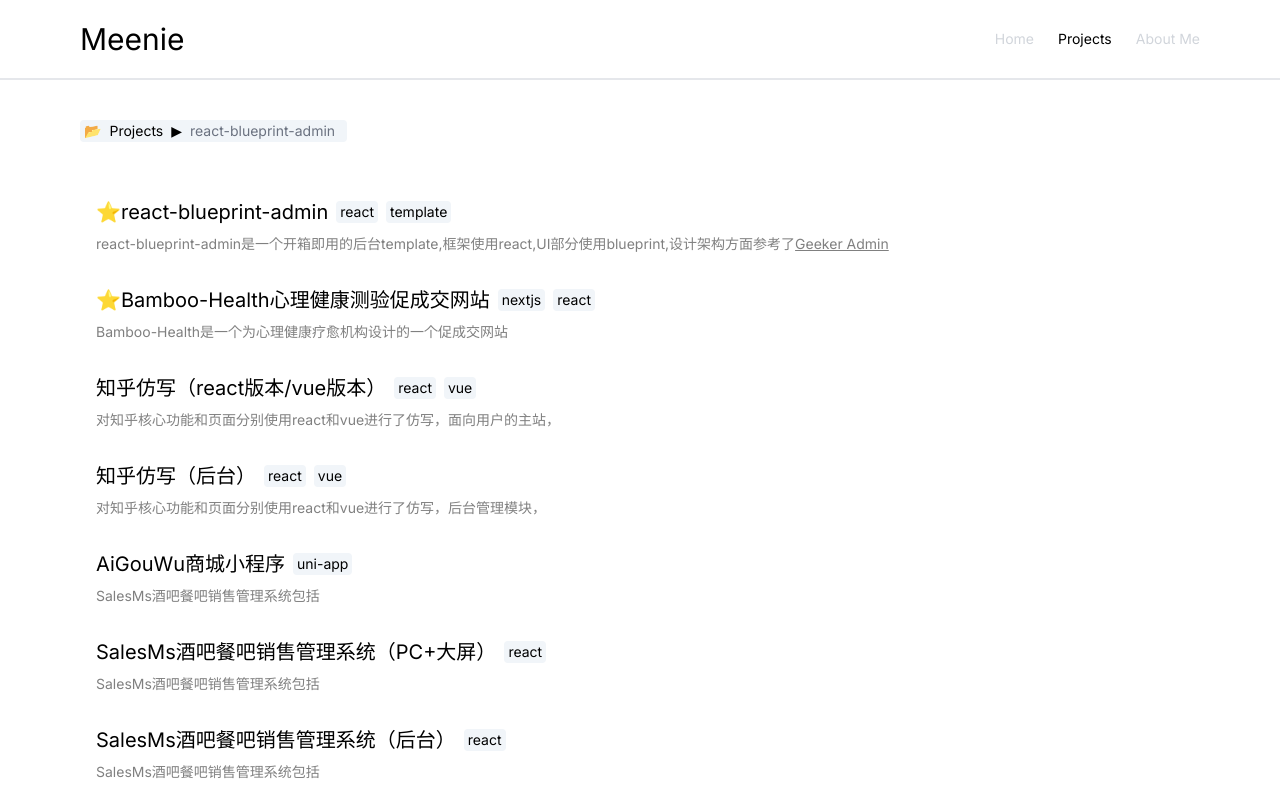
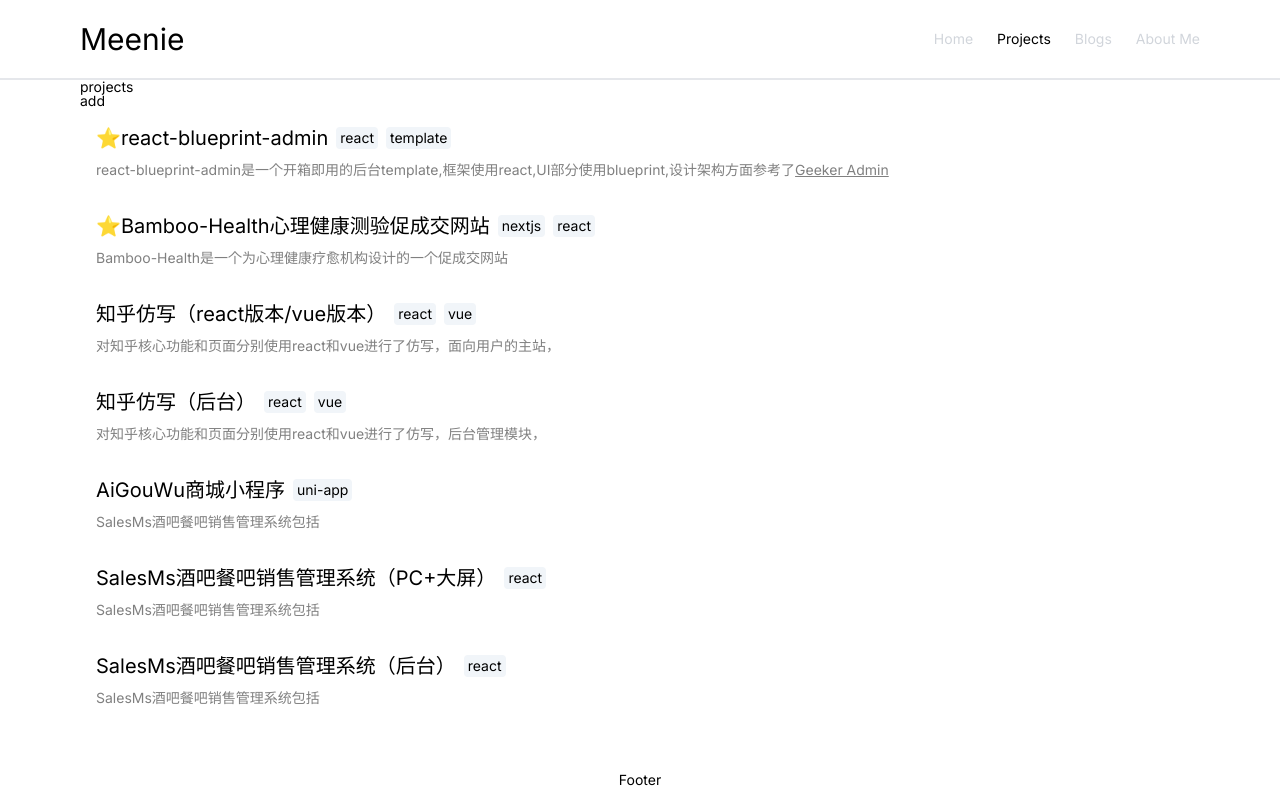
Before and after one commit to meenie-net/meenie-net, a Next.js app: page /projects in a window 1280 px wide. Built offline with nearby package versions, Linux system fonts and the light colour scheme.

Commit message:
✨ feat(Home): add

```diff
--- /dev/null
+++ b/src/app/about/page.tsx
@@ -0,0 +1,7 @@
+import React from "react";
+
+const page = () => {
+  return <div>page</div>;
+};
+
+export default page;
--- /dev/null
+++ b/src/app/blogs/page.tsx
@@ -0,0 +1,7 @@
+import React from "react";
+
+const page = () => {
+  return <div>page</div>;
+};
+
+export default page;
--- a/src/app/layout.tsx
+++ b/src/app/layout.tsx
@@ -3,6 +3,7 @@ import { Inter } from "next/font/google";
 import "./globals.css";
 import Header from "@/components/Header/Header";
 import Breadcrumb from "@/components/Breadcrumb/Breadcrumb";
+import Footer from "@/components/Footer/Footer";
 
 const inter = Inter({ subsets: ["latin"] });
 
@@ -20,8 +21,8 @@ export default function RootLayout({
     <html lang="en">
       <body className={inter.className}>
         <Header></Header>
-        <Breadcrumb></Breadcrumb>
-        {children}
+        <div className="min-h-[calc(100vh-120px)]">{children}</div>
+        <Footer></Footer>
       </body>
     </html>
   );
--- a/src/app/projects/page.tsx
+++ b/src/app/projects/page.tsx
@@ -5,6 +5,7 @@ import React from "react";
 const page = () => {
   const projects = [
     {
+      id: "1",
       title: "react-blueprint-admin",
       desc: "react-blueprint-admin是一个开箱即用的后台template,框架使用react,UI部分使用blueprint,设计架构方面参考了<a>Geeker Admin</a>",
       url: "",
@@ -12,6 +13,7 @@ const page = () => {
       tags: ["react", "template"],
     },
     {
+      id: "2",
       title: "Bamboo-Health心理健康测验促成交网站",
       desc: "Bamboo-Health是一个为心理健康疗愈机构设计的一个促成交网站",
       url: "",
@@ -19,6 +21,7 @@ const page = () => {
       tags: ["nextjs", "react"],
     },
     {
+      id: "3",
       title: "知乎仿写（react版本/vue版本）",
       desc: "对知乎核心功能和页面分别使用react和vue进行了仿写，面向用户的主站，",
       url: "",
@@ -26,6 +29,7 @@ const page = () => {
       tags: ["react", "vue"],
     },
     {
+      id: "4",
       title: "知乎仿写（后台）",
       desc: "对知乎核心功能和页面分别使用react和vue进行了仿写，后台管理模块，",
       url: "",
@@ -33,6 +37,7 @@ const page = () => {
       tags: ["react", "vue"],
     },
     {
+      id: "5",
       title: "AiGouWu商城小程序",
       desc: "SalesMs酒吧餐吧销售管理系统包括",
       url: "",
@@ -40,6 +45,7 @@ const page = () => {
       tags: ["uni-app"],
     },
     {
+      id: "6",
       title: "SalesMs酒吧餐吧销售管理系统（PC+大屏）",
       desc: "SalesMs酒吧餐吧销售管理系统包括",
       url: "",
@@ -47,6 +53,7 @@ const page = () => {
       tags: ["react"],
     },
     {
+      id: "7",
       title: "SalesMs酒吧餐吧销售管理系统（后台）",
       desc: "SalesMs酒吧餐吧销售管理系统包括",
       url: "",
@@ -58,11 +65,15 @@ const page = () => {
   return (
     <div>
       <div className="max-w-[70rem] mx-auto">
+        <div>
+          <div>projects</div>
+          <button>add</button>
+        </div>
         <div className="mb-12">
           {projects.map((item, index) => (
             <div className="p-4 rounded" key={index}>
               <div className="flex items-center mb-2">
-                <Link href="" className="hover:underline">
+                <Link href={"/projects/" + item.id} className="hover:underline">
                   <h1 className="text-xl mr-2">
                     {item.featured && <span>⭐</span>}
                     {item.title}
--- a/src/components/Breadcrumb/Breadcrumb.tsx
+++ b/src/components/Breadcrumb/Breadcrumb.tsx
@@ -1,15 +1,24 @@
+"use client";
+import { usePathname } from "next/navigation";
 import React from "react";
 
 const Breadcrumb = () => {
+  const pathArr = usePathname().split("/");
   return (
     <div>
       <div className="flex items-center justify-between max-w-[70rem] mx-auto py-10">
         <span className="bg-slate-100 rounded p-1">
-          📂
-          <a href="" className="text-black hover:bg-slate-200 px-2">
-            Projects
-          </a>
-          ▶<span className="text-gray-500 px-2">react-blueprint-admin</span>
+          📂<span className="text-black px-2">Projects</span>
+          {pathArr.slice(2).map((path, index) => {
+            return (
+              path && (
+                <span key={index} className="text-gray-500 px-2">
+                  <span className="mr-2">▶</span>
+                  <span>{path}</span>
+                </span>
+              )
+            );
+          })}
         </span>
       </div>
     </div>
--- /dev/null
+++ b/src/components/Footer/Footer.tsx
@@ -0,0 +1,7 @@
+import React from "react";
+
+const Footer = () => {
+  return <div className="text-center leading-10">Footer</div>;
+};
+
+export default Footer;
--- a/src/components/Header/Header.tsx
+++ b/src/components/Header/Header.tsx
@@ -3,7 +3,7 @@ import { usePathname } from "next/navigation";
 import React from "react";
 
 const Header = () => {
-  const pathName = usePathname();
+  const pathName = usePathname().split("/");
   console.log("pathName", pathName);
   const menu = [
     {
@@ -13,6 +13,10 @@ const Header = () => {
     {
       name: "Projects",
       target: "/projects",
+    },
+    {
+      name: "Blogs",
+      target: "/blogs",
     },
     {
       name: "About Me",
@@ -28,7 +32,9 @@ const Header = () => {
             <li
               key={index}
               className={`hover:text-black ${
-                item.target === pathName ? "text-black" : "text-gray-300"
+                pathName[1] === item.target.slice(1)
+                  ? "text-black"
+                  : "text-gray-300"
               }`}
             >
               <a href={item.target}>{item.name}</a>
```
Also changed, not shown: src/app/page.tsx (+20 -1 lines), public/avatar.png (added).
